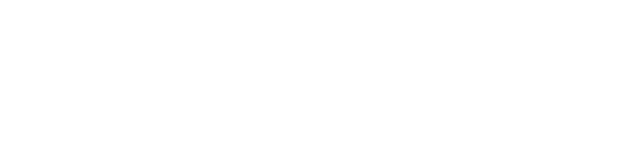
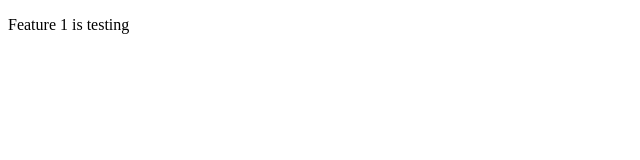
Before and after one commit to saad-sultan57/testing, a plain HTML site: page index.html in a window 1280 px wide. Shown: the whole page, without its empty margins (0-640 px from the left). Drawn offline with Linux system fonts and the light colour scheme.

Commit message:
feature2 testing

```diff
--- a/index.html
+++ b/index.html
@@ -6,6 +6,7 @@
     <title>Document</title>
 </head>
 <body>
+    <p>Feature 1 is testing</p>
 
 </body>
 </html>
```
